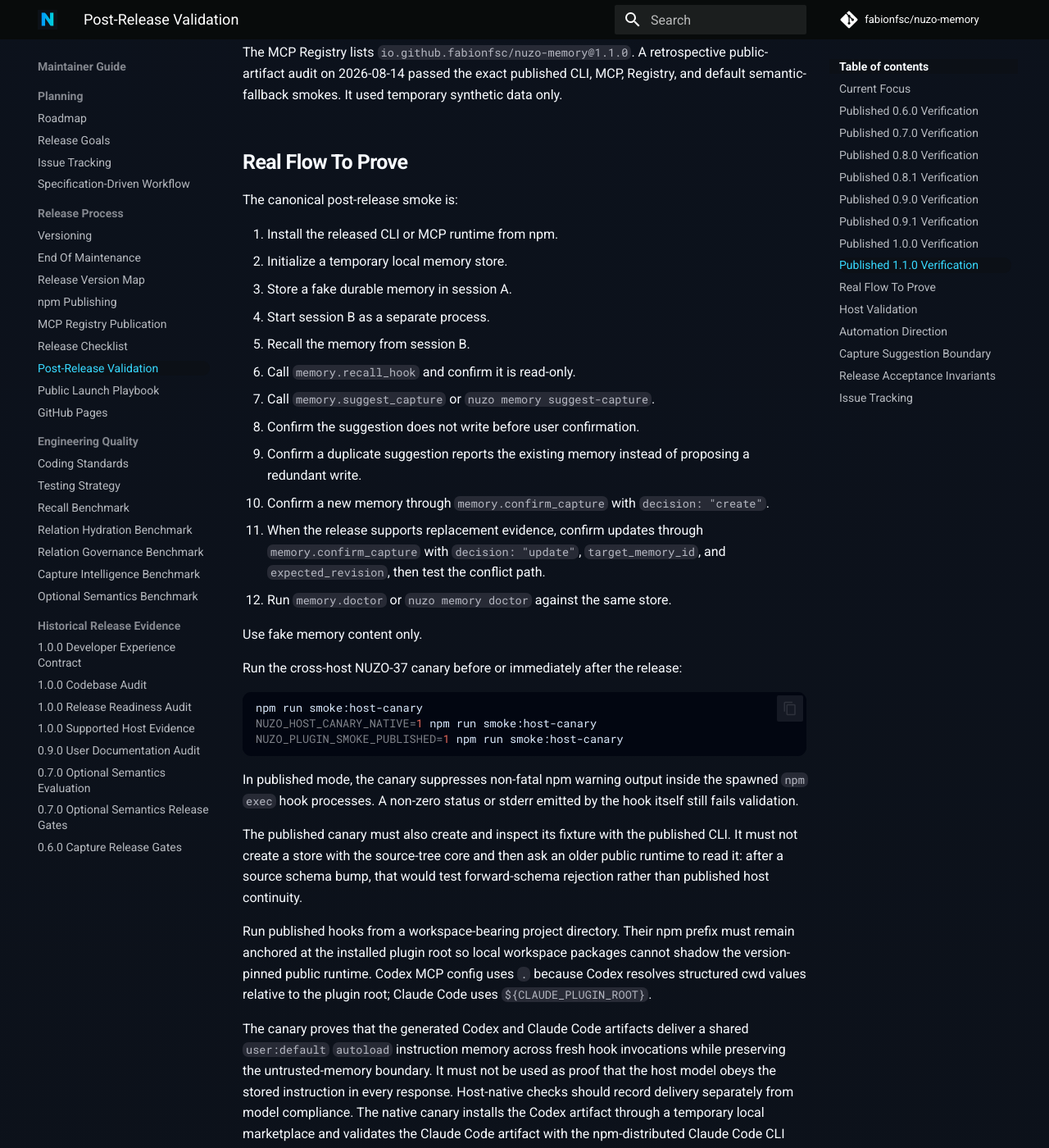
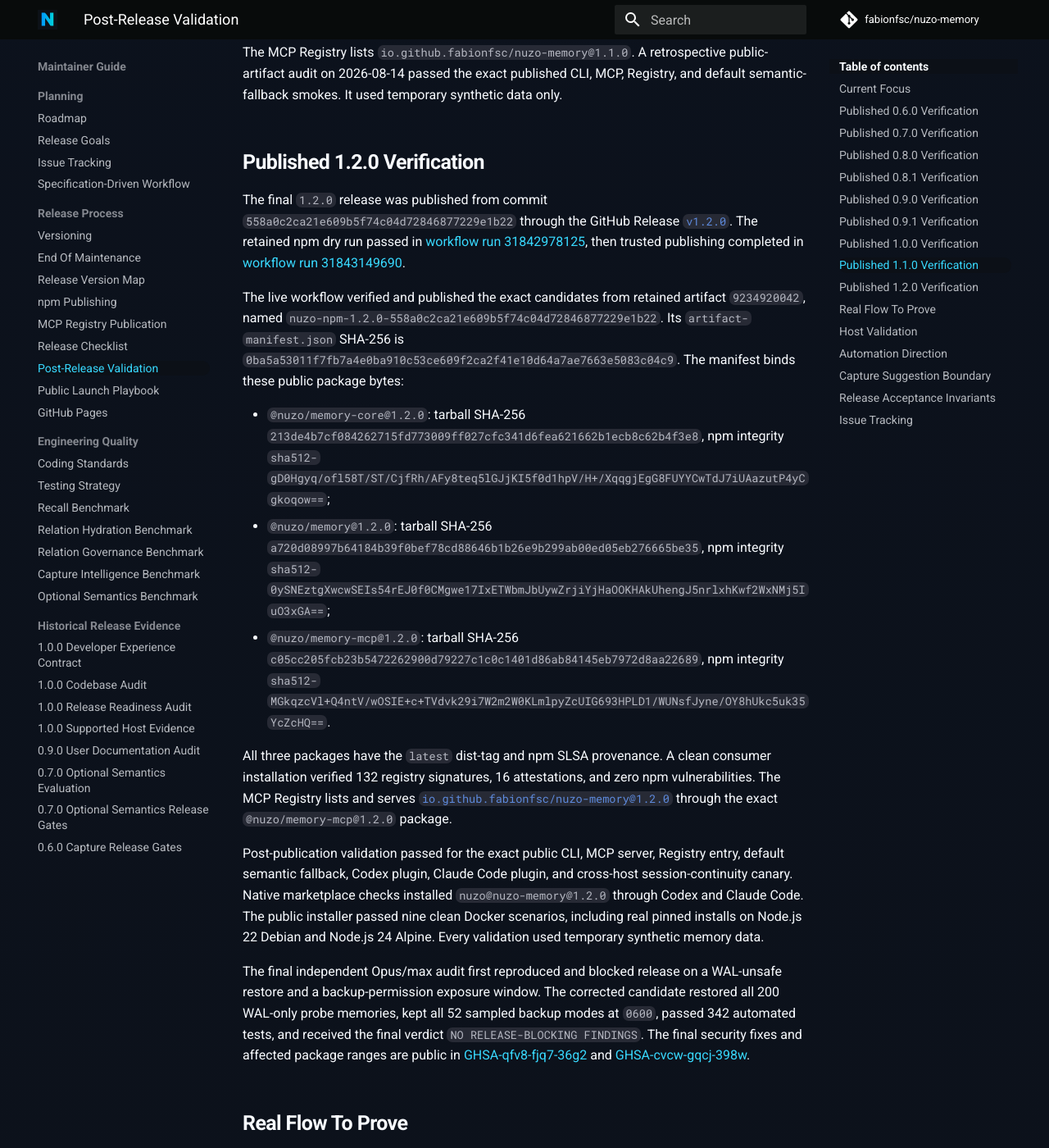
Before and after one commit to fabionfsc/nuzo-memory, an MkDocs documentation site: the page built from docs/operations/post-release-validation.md, in a window 1280 px wide and 1400 px high, scrolled down 5489 px. Shown: the whole window at 82% size. Built offline with MkDocs 1.6.1 and Material for MkDocs 9.7.7, drawn with Linux system fonts in a browser that asks for light colours; comment, search, counter and statistics services are not loaded.

Commit message:
docs(release): record final 1.2.0 evidence (#363)

```diff
--- a/docs/operations/post-release-validation.md
+++ b/docs/operations/post-release-validation.md
@@ -249,6 +249,60 @@
 Registry, and default semantic-fallback smokes. It used temporary synthetic
 data only.
 
+## Published 1.2.0 Verification
+
+The final `1.2.0` release was published from commit
+`558a0c2ca21e609b5f74c04d72846877229e1b22` through the GitHub Release
+[`v1.2.0`](https://github.com/fabionfsc/nuzo-memory/releases/tag/v1.2.0).
+The retained npm dry run passed in
+[workflow run 31842978125](https://github.com/fabionfsc/nuzo-memory/actions/runs/31842978125),
+then trusted publishing completed in
+[workflow run 31843149690](https://github.com/fabionfsc/nuzo-memory/actions/runs/31843149690).
+
+The live workflow verified and published the exact candidates from retained
+artifact `9234920042`, named
+`nuzo-npm-1.2.0-558a0c2ca21e609b5f74c04d72846877229e1b22`. Its
+`artifact-manifest.json` SHA-256 is
+`0ba5a53011f7fb7a4e0ba910c53ce609f2ca2f41e10d64a7ae7663e5083c04c9`.
+The manifest binds these public package bytes:
+
+- `@nuzo/memory-core@1.2.0`: tarball SHA-256
+  `213de4b7cf084262715fd773009ff027cfc341d6fea621662b1ecb8c62b4f3e8`,
+  npm integrity
+  `sha512-gD0Hgyq/ofl58T/ST/CjfRh/AFy8teq5lGJjKI5f0d1hpV/H+/XqqgjEgG8FUYYCwTdJ7iUAazutP4yCgkoqow==`;
+- `@nuzo/memory@1.2.0`: tarball SHA-256
+  `a720d08997b64184b39f0bef78cd88646b1b26e9b299ab00ed05eb276665be35`,
+  npm integrity
+  `sha512-0ySNEztgXwcwSEIs54rEJ0f0CMgwe17IxETWbmJbUywZrjiYjHaOOKHAkUhengJ5nrlxhKwf2WxNMj5IuO3xGA==`;
+- `@nuzo/memory-mcp@1.2.0`: tarball SHA-256
+  `c05cc205fcb23b5472262900d79227c1c0c1401d86ab84145eb7972d8aa22689`,
+  npm integrity
+  `sha512-MGkqzcVl+Q4ntV/wOSIE+c+TVdvk29i7W2m2W0KLmlpyZcUIG693HPLD1/WUNsfJyne/OY8hUkc5uk35YcZcHQ==`.
+
+All three packages have the `latest` dist-tag and npm SLSA provenance. A clean
+consumer installation verified 132 registry signatures, 16 attestations, and
+zero npm vulnerabilities. The MCP Registry lists and serves
+[`io.github.fabionfsc/nuzo-memory@1.2.0`](https://registry.modelcontextprotocol.io/v0.1/servers/io.github.fabionfsc%2Fnuzo-memory/versions/1.2.0)
+through the exact `@nuzo/memory-mcp@1.2.0` package.
+
+Post-publication validation passed for the exact public CLI, MCP server,
+Registry entry, default semantic fallback, Codex plugin, Claude Code plugin,
+and cross-host session-continuity canary. Native marketplace checks installed
+`nuzo@nuzo-memory@1.2.0` through Codex and Claude Code. The public installer
+passed nine clean Docker scenarios, including real pinned installs on Node.js
+22 Debian and Node.js 24 Alpine. Every validation used temporary synthetic
+memory data.
+
+The final independent Opus/max audit first reproduced and blocked release on a
+WAL-unsafe restore and a backup-permission exposure window. The corrected
+candidate restored all 200 WAL-only probe memories, kept all 52 sampled backup
+modes at `0600`, passed 342 automated tests, and received the final verdict
+`NO RELEASE-BLOCKING FINDINGS`. The final security fixes and affected package
+ranges are public in
+[GHSA-qfv8-fjq7-36g2](https://github.com/fabionfsc/nuzo-memory/security/advisories/GHSA-qfv8-fjq7-36g2)
+and
+[GHSA-cvcw-gqcj-398w](https://github.com/fabionfsc/nuzo-memory/security/advisories/GHSA-cvcw-gqcj-398w).
+
 ## Real Flow To Prove
 
 The canonical post-release smoke is:
```
